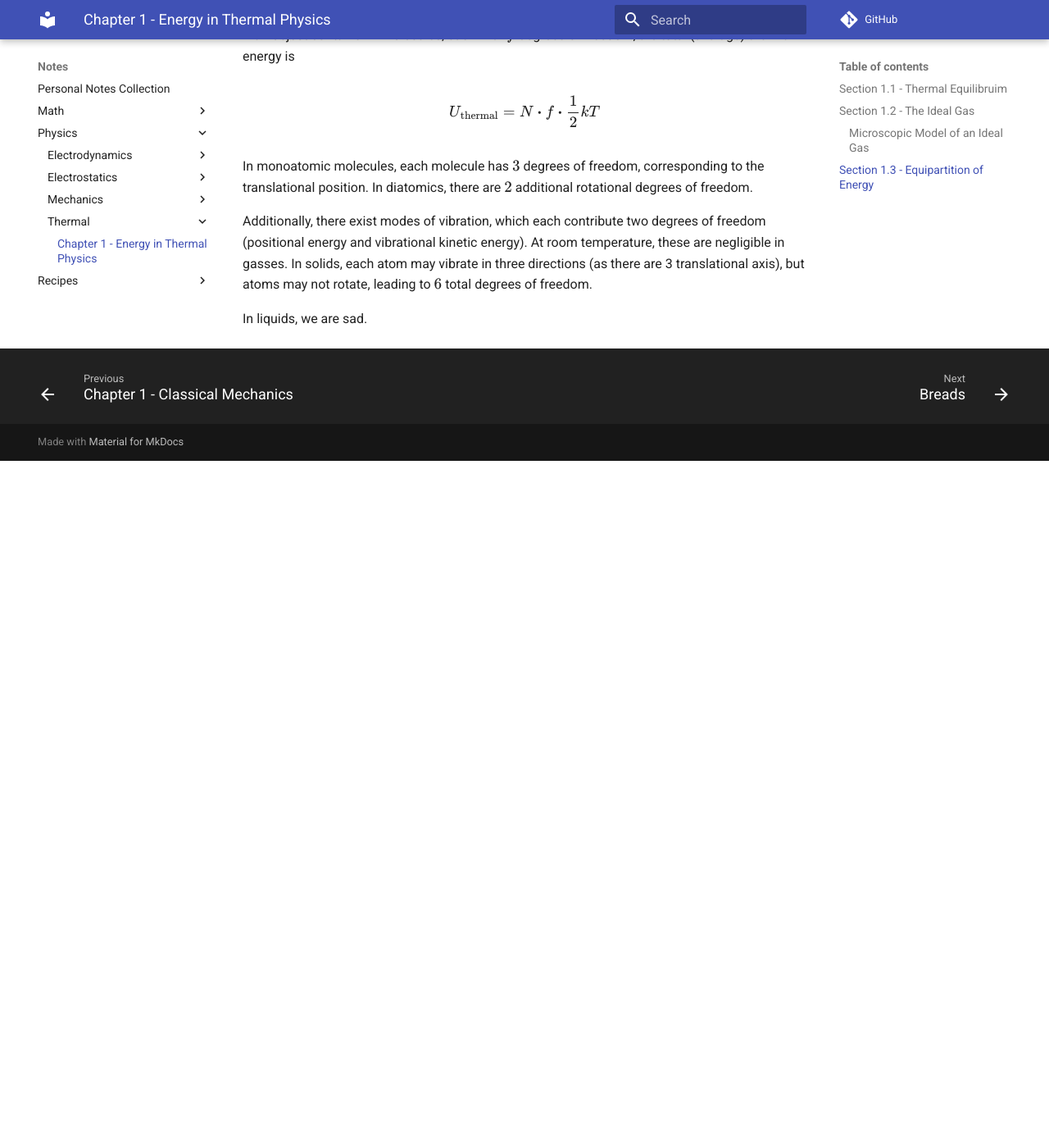
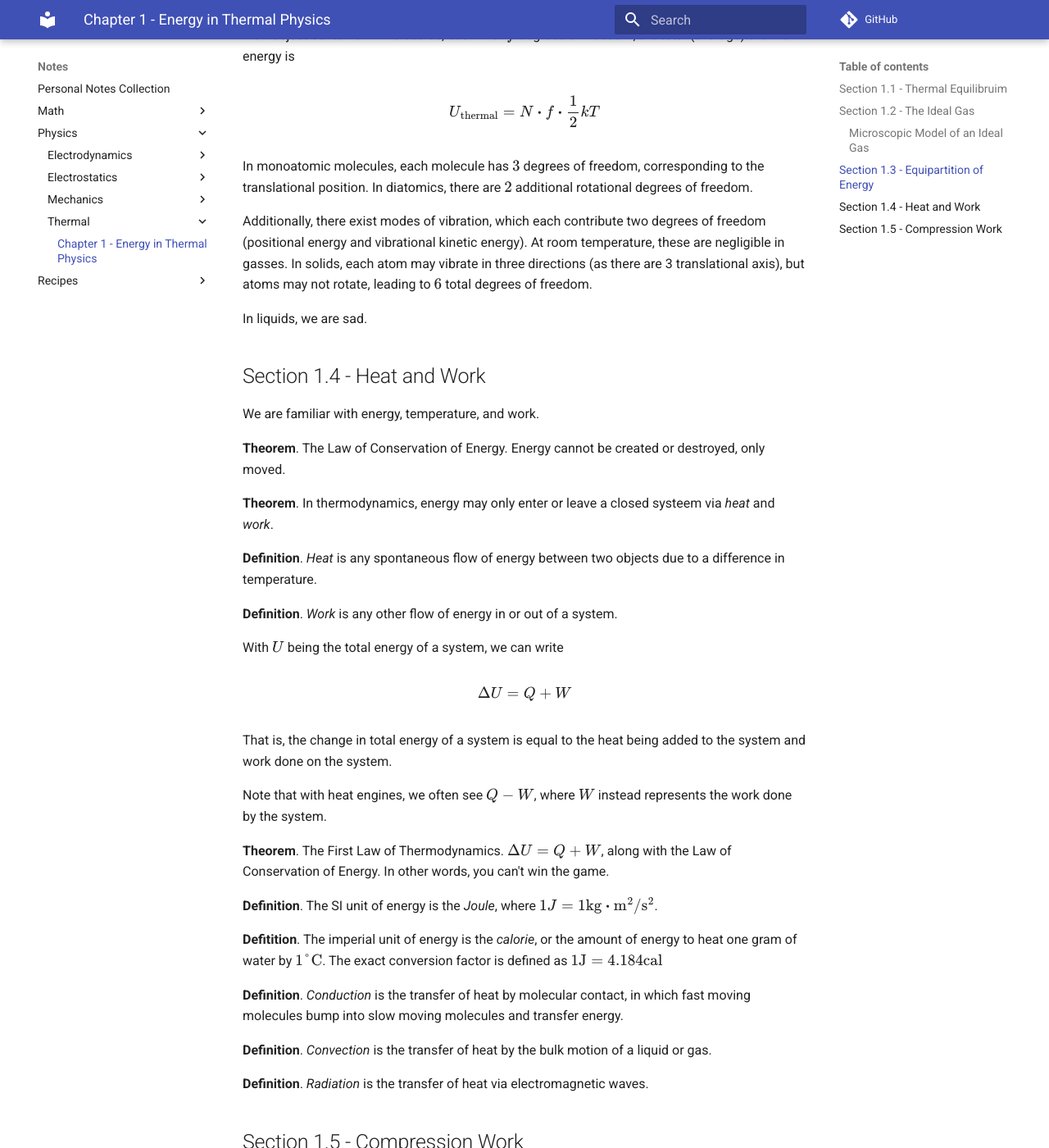
Before and after one commit to Indigo5684/Notes, an MkDocs documentation site: the page built from docs/physics/thermal/1-energy.md, in a window 1280 px wide and 1400 px high, scrolled down 3062 px. Shown: the whole window at 82% size. Built offline with MkDocs 1.6.1 and Material for MkDocs 9.7.7, drawn with Linux system fonts in a browser that asks for light colours; comment, search, counter and statistics services are not loaded; before the commit the page ends 3624 px from its top, so only the background shows below that; some of the changed text lies outside the part shown.

Commit message:
Thermal Physics Reading Assignment 2

```diff
--- a/docs/physics/thermal/1-energy.md
+++ b/docs/physics/thermal/1-energy.md
@@ -97,3 +97,45 @@ In monoatomic molecules, each molecule has $3$ degrees of freedom, corresponding
 Additionally, there exist modes of vibration, which each contribute two degrees of freedom (positional energy and vibrational kinetic energy). At room temperature, these are negligible in gasses. In solids, each atom may vibrate in three directions (as there are 3 translational axis), but atoms may not rotate, leading to $6$ total degrees of freedom.
 
 In liquids, we are sad.
+
+## Section 1.4 - Heat and Work
+
+We are familiar with energy, temperature, and work.
+
+**Theorem**. The Law of Conservation of Energy. Energy cannot be created or destroyed, only moved.
+
+**Theorem**. In thermodynamics, energy may only enter or leave a closed systeem via *heat* and *work*.
+
+**Definition**. *Heat* is any spontaneous flow of energy between two objects due to a difference in temperature.
+
+**Definition**. *Work* is any other flow of energy in or out of a system.
+
+With $U$ being the total energy of a system, we can write
+
+$$\Delta U = Q + W$$
+
+That is, the change in total energy of a system is equal to the heat being added to the system and work done on the system.
+
+Note that with heat engines, we often see $Q - W$, where $W$ instead represents the work done by the system.
+
+**Theorem**. The First Law of Thermodynamics. $\Delta U = Q + W$, along with the Law of Conservation of Energy. In  other words, you can't win the game.
+
+**Definition**. The SI unit of energy is the *Joule*, where $1J = 1 \text{kg} \vdot \text{m}^2 / \text{s}^2$.
+
+**Defitition**. The imperial unit of energy is the *calorie*, or the amount of energy to heat one gram of water by $1 \degree \text{C}$. The exact conversion factor is defined as $1 \text{J} = 4.184 \text{cal}$
+
+**Definition**. *Conduction* is the transfer of heat by molecular contact, in which fast moving molecules bump into slow moving molecules and transfer energy.
+
+**Definition**. *Convection* is the transfer of heat by the bulk motion of a liquid or gas.
+
+**Definition**. *Radiation* is the transfer of heat via electromagnetic waves.
+
+## Section 1.5 - Compression Work
+
+From classical mechanics, we know that $W = \vec{F} \cdot d\vec{r}$.
+
+Consider a piston with a compressable gas. In tthis case, with $\Delta x$ positive as the piston moves inwards, we can state that $W = F \Delta x$. Now, we want the gas to always maintain internal equilibrium. For this to be true, the piston must be moving relatively slowly. Note that any volume change that happens in this way is said to be *quasistatic*.
+
+We know that the force exerted by the piston is equal to the pressure times the area. Thus, $W = P A \Delta  x$. But $A\Delta x$ is just volume (in this case, negative, as volume is decreasing). So, $W = -P \Delta V$.
+
+However, this assumes constant pressure. For a non-constant perssure, $P(V)$, we know that $W = \int F dx = - \int P(V) dV$.
```
Also changed, not shown: 1 other file.
